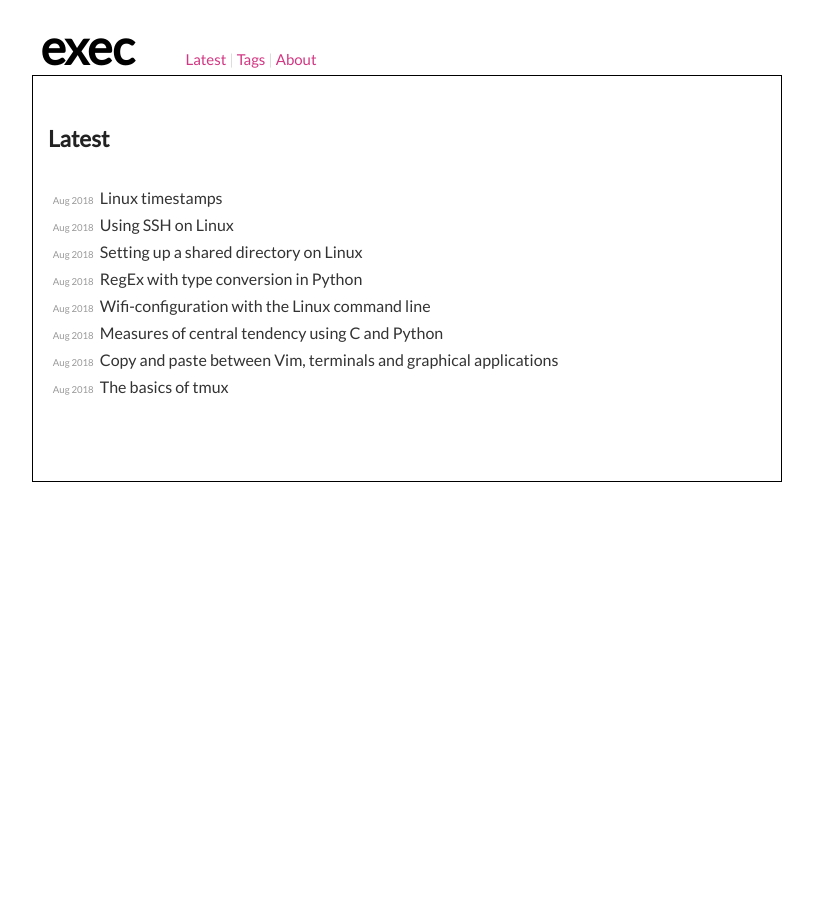
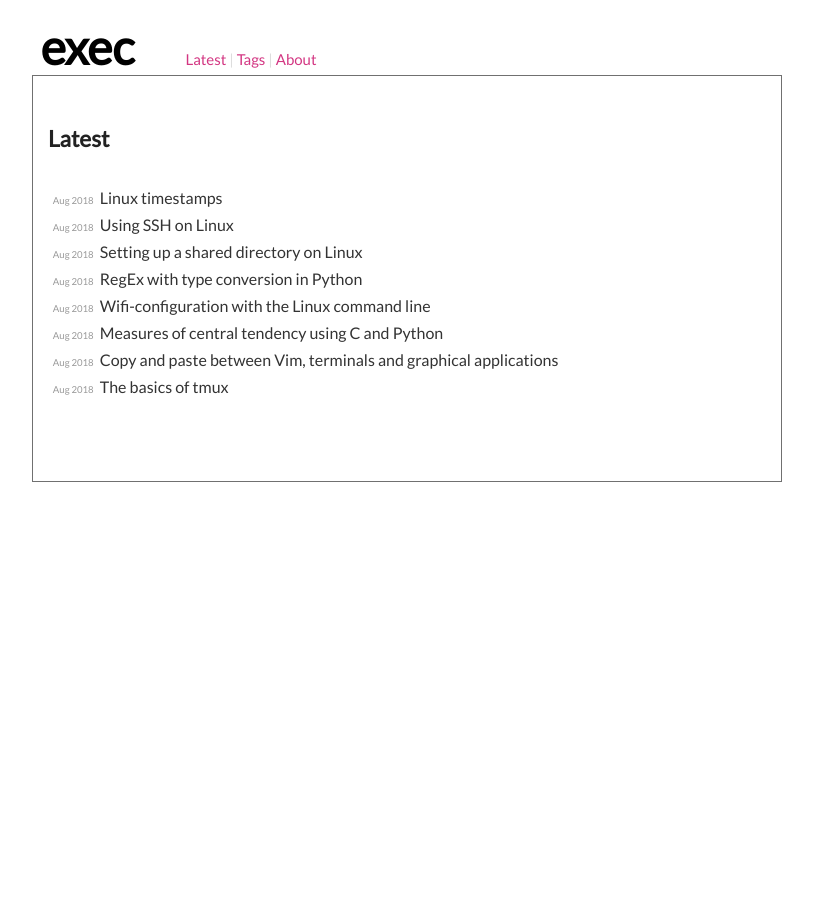
Before and after one commit to execas/execas.github.io, a Jekyll site: the page built from index.html, in a window 1280 px wide. Shown: the whole page, without its empty margins (233-1046 px from the left). Built offline with Jekyll 4.4.1, drawn with Linux system fonts in a browser that asks for light colours.

Commit message:
Update execas.css

```diff
--- a/css/execas.css
+++ b/css/execas.css
@@ -17,7 +17,7 @@ body {
      max-width: 718px;
      background-color: #ffffff;
      margin: 0 auto;
-     border: 1px solid #000000;
+     border: 1px solid #707070;
 }
 
 img {
```
